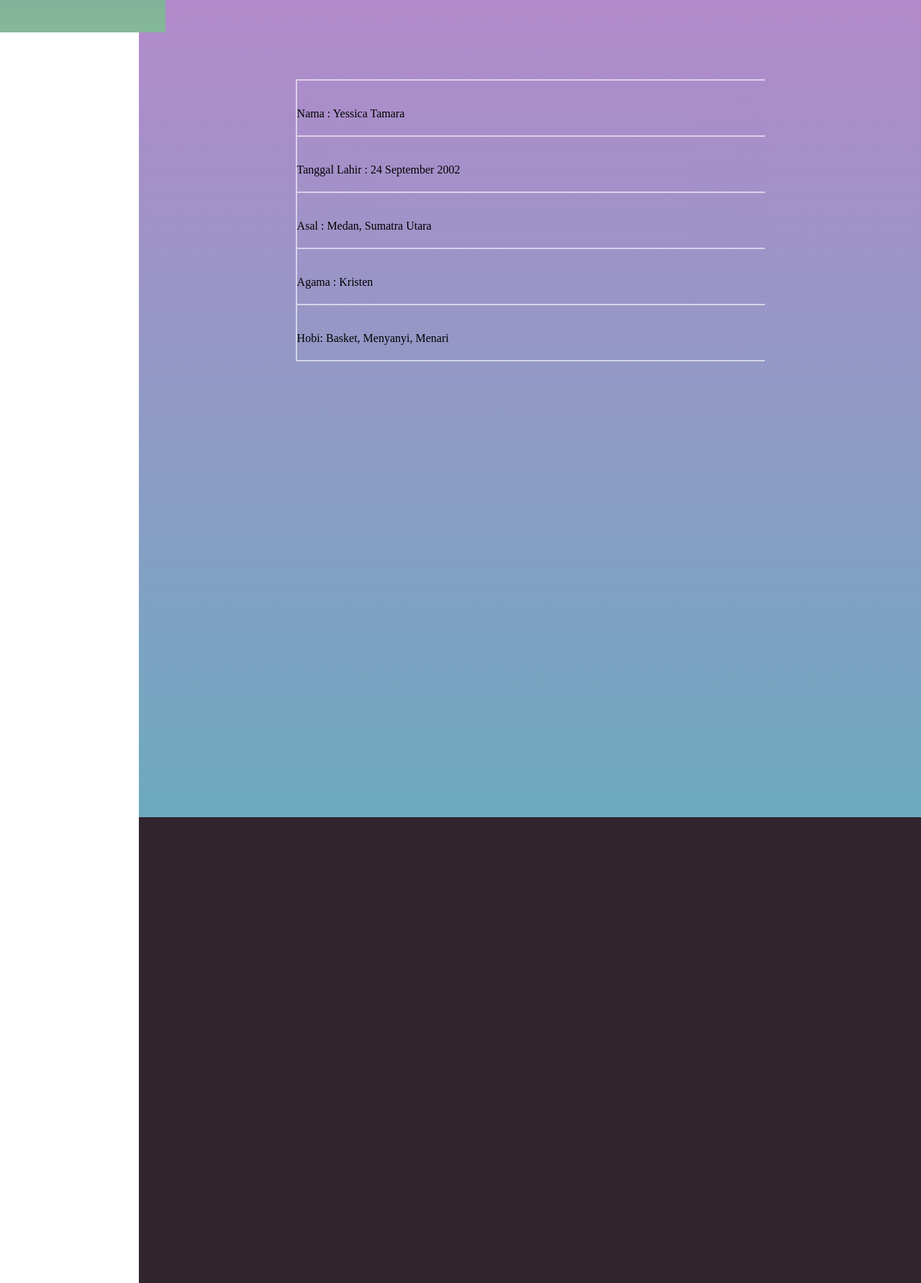
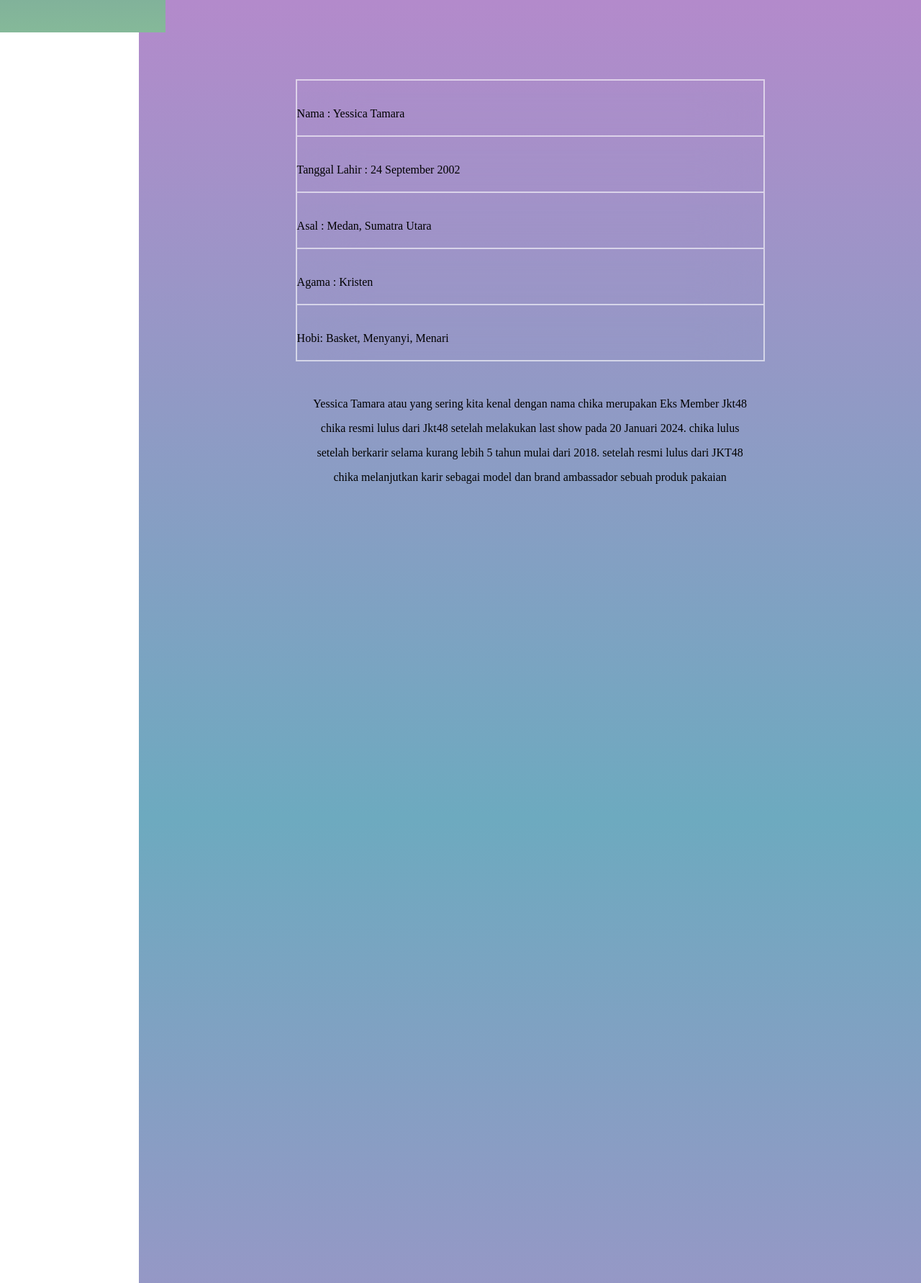
Before and after one commit to bernadustoro/platform, a PHP site: page /latihan2.html in a window 1280 px wide. Shown: the part 755-2537 px from the top of the page at 72% size. Run offline with PHP 8.4, Linux system fonts and the light colour scheme; some libraries are stand-ins or nearby versions.

Commit message:
tambah isi bio

```diff
--- a/latihan2/latihan2.css
+++ b/latihan2/latihan2.css
@@ -228,16 +228,22 @@ section {
     box-sizing: border-box;
     border-top: 1px solid rgba(255, 255, 255, 0.6);
     border-left: 1px solid rgba(255, 255, 255, 0.6);
+    border-right: 1px solid rgba(255, 255, 255, 0.6);
     display: block;
     margin-left: 20%;
     margin-right: 20%;
     border-width: 2px;
 }
 
+.cont .bio {
+    text-align: center;
+    margin-left: 10px;
+}
+
 .contpre {
     width: 100%;
     height: 30cm;
-    background: #31252d;
+    background: linear-gradient(to bottom, #6daabf, #b38acb);
 }
 
 .contgal {
--- a/latihan2/latihan2.html
+++ b/latihan2/latihan2.html
@@ -67,7 +67,13 @@
                     <p>Agama : Kristen</p>
                     <p>Hobi: Basket, Menyanyi, Menari</p>
                 </span>
-                <span></span>
+                <span class="bio">
+
+                        <p>Yessica Tamara atau yang sering kita kenal dengan nama chika merupakan Eks Member Jkt48</p>
+                        <p>chika resmi lulus dari Jkt48 setelah melakukan last show pada 20 Januari 2024. chika lulus</p>
+                        <p>setelah berkarir selama kurang lebih 5 tahun mulai dari 2018. setelah resmi lulus dari JKT48 </p>
+                        <p>chika melanjutkan karir sebagai model dan brand ambassador sebuah produk pakaian</p>
+                </span>
             </div>
         </section>
 
```
